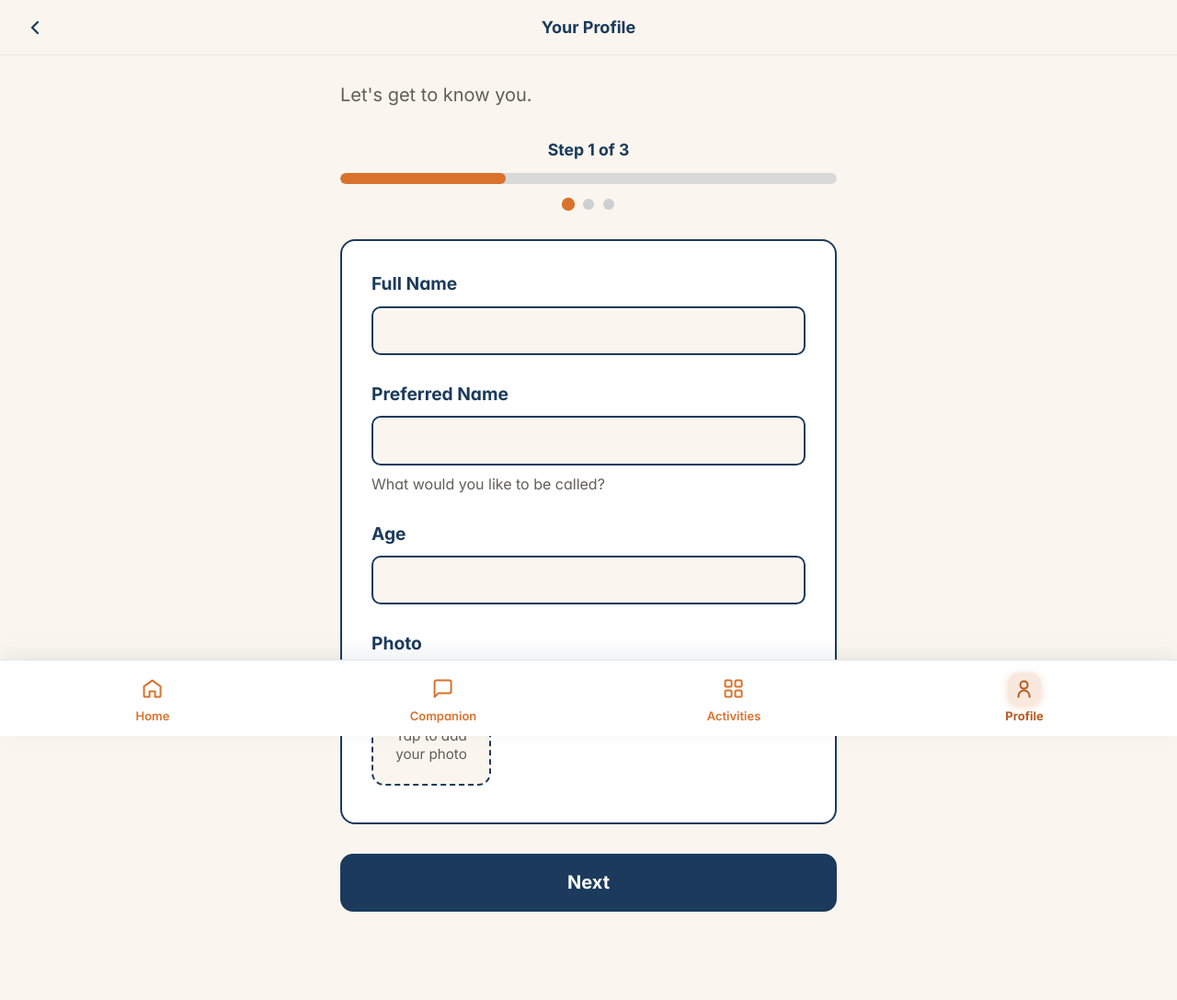
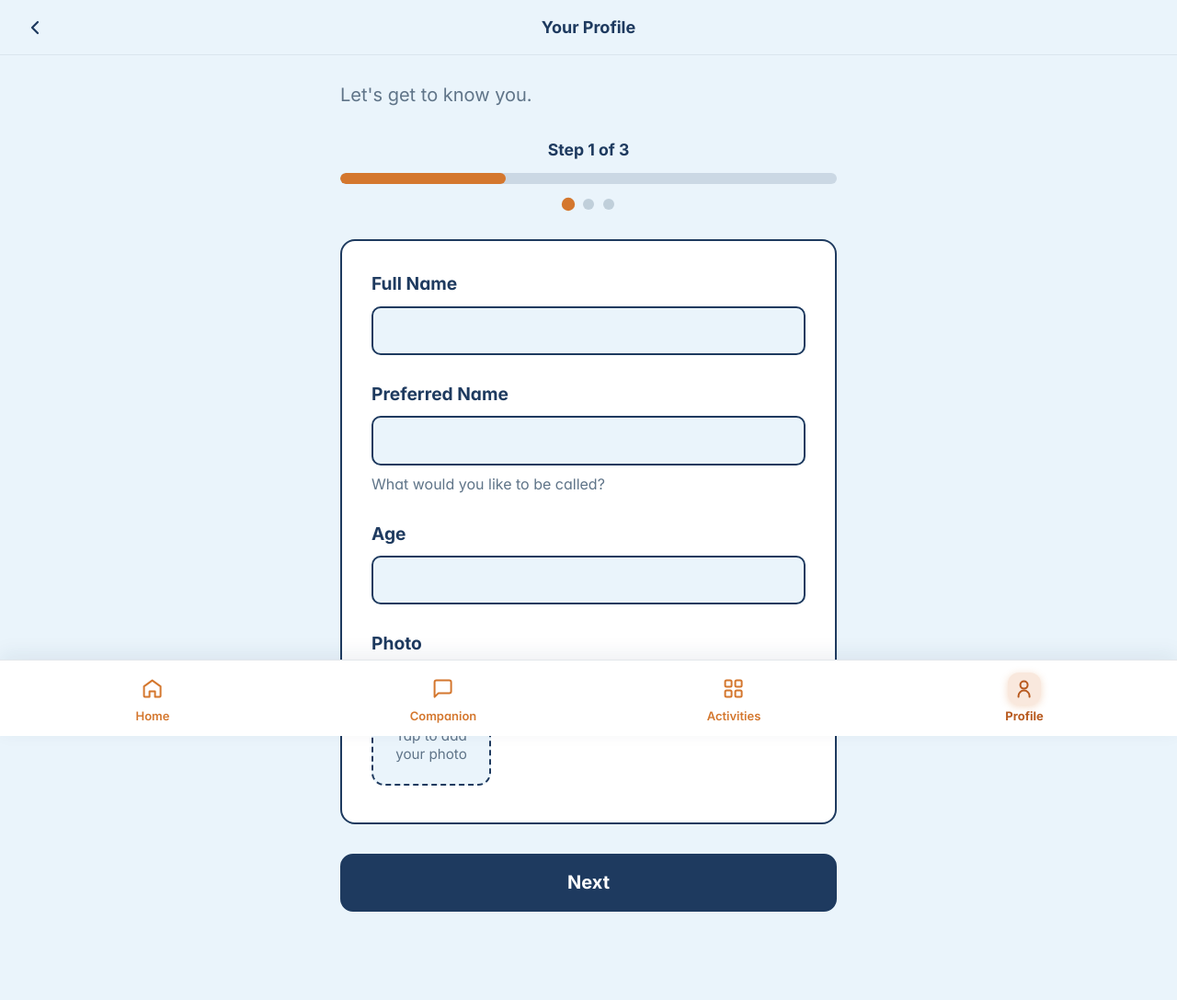
Before and after one commit to fajar-anwar957/memoire-app, a Flask app: page /profile in a window 1280 px wide. Shown: the whole page at 92% size. Run offline with Flask 3, Linux system fonts and the light colour scheme; some libraries are stand-ins or nearby versions.

Commit message:
style: introduce sky-blue theme palette and shared colour variables

```diff
--- a/static/css/base/style.css
+++ b/static/css/base/style.css
@@ -43,6 +43,8 @@ body {
   line-height: 1.5;
   letter-spacing: normal;
   font-feature-settings: "cv02", "cv03", "cv04", "cv11";
+  background-color: var(--bg);
+  color: var(--text);
 }
 
 h1,
--- a/static/css/base/variables.css
+++ b/static/css/base/variables.css
@@ -1,11 +1,60 @@
 :root {
   --font-family: "Inter", -apple-system, BlinkMacSystemFont, "Segoe UI", Roboto, sans-serif;
-  --color-navy: #1B3A5C;
-  --color-orange: #D9722C;
-  --color-cream: #FAF6EF;
-  --color-text: #2C2C2A;
-  --color-text-muted: #5F5E5A;
-  /* Forget-me-not motif: soft banner-blue petals + warm orange centre */
-  --color-flower-petal: #8FAFC9;
-  --color-flower-centre: #D9722C;
+
+  /* Brand palette */
+  --bg: #eaf4fb;
+  --surface: #ffffff;
+  --surface-tint: #f4fafe;
+  --navy: #1e3a5f;
+  --navy-deep: #16293f;
+  --navy-muted: #3a5575;
+  --orange: #d4772e;
+  --orange-soft: #f0c08a;
+  --orange-banner: #e8b06a;
+  --text: #22364a;
+  --text-muted: #5f7488;
+
+  /* Soft icon tile tints */
+  --icon-tile-blue: #dbeaf5;
+  --icon-tile-peach: #f6e3d2;
+
+  /*
+   * Input form colours — change here to update all modals/forms app-wide.
+   * Modal shell (header/body/footer scroll pattern) lives in:
+   *   static/css/components/modals.css
+   * Applied via: .modal-card (modals.css), profile .card / .field inputs (profile.css),
+   * memory-form inputs (memory-log.css + modals.css), reminder form (dashboard.css),
+   * call popup card (call-modal.css).
+   */
+  --input-card-bg: #dceef8;
+  --input-field-bg: #fbfdff;
+  --input-field-border: rgba(30, 58, 95, 0.14);
+
+  /* Dashboard accent surfaces (dashboard.css) */
+  --nextup-active-bg: #ffe0b3;
+  --nextup-empty-bg: #dce8d5;
+  --feeling-btn-bg: #e8914a;
+
+  /* Soft warm wash for activity + dashboard cards */
+  --activity-card-tint: #fffcfa;
+
+  /* Contact / person photo size — call popup + Memories & People portraits */
+  --contact-photo-size: 80px;
+
+  /* Backward-compatible aliases used across existing stylesheets */
+  --cream: var(--bg);
+  --card: var(--surface);
+  --card-tint: var(--surface-tint);
+  --card-warm: var(--surface-tint);
+  --flower-petal: var(--navy);
+  --flower-centre: var(--orange);
+
+  --color-navy: var(--navy);
+  --color-orange: var(--orange);
+  --color-cream: var(--cream);
+  --color-card: var(--card);
+  --color-text: var(--text);
+  --color-text-muted: var(--text-muted);
+  --color-flower-petal: var(--flower-petal);
+  --color-flower-centre: var(--flower-centre);
 }
```
Also changed, not shown: other parts of static/css/base/style.css (+62 -0 lines).
